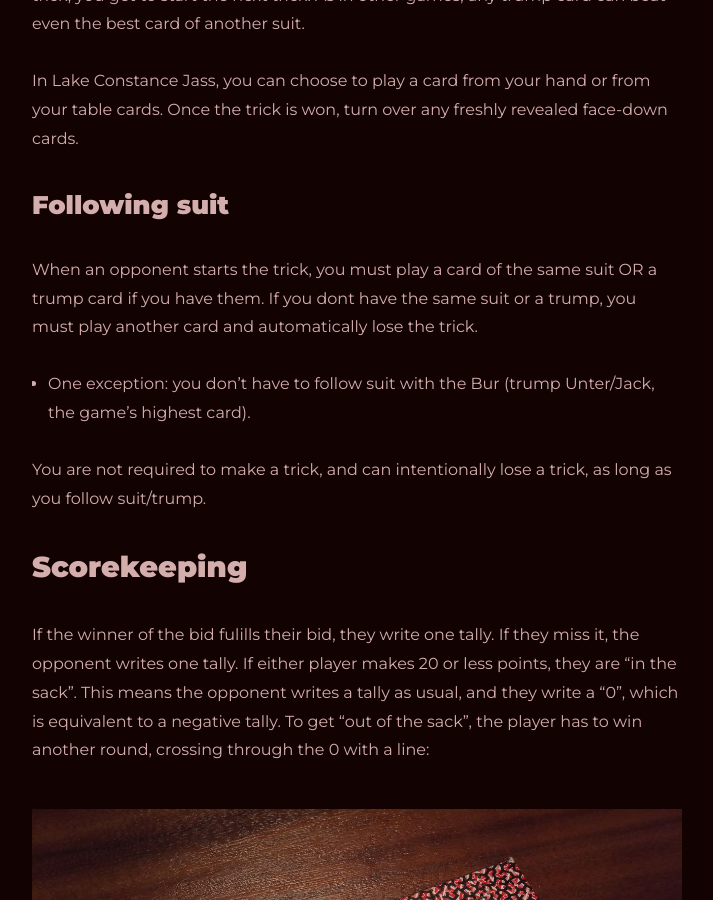
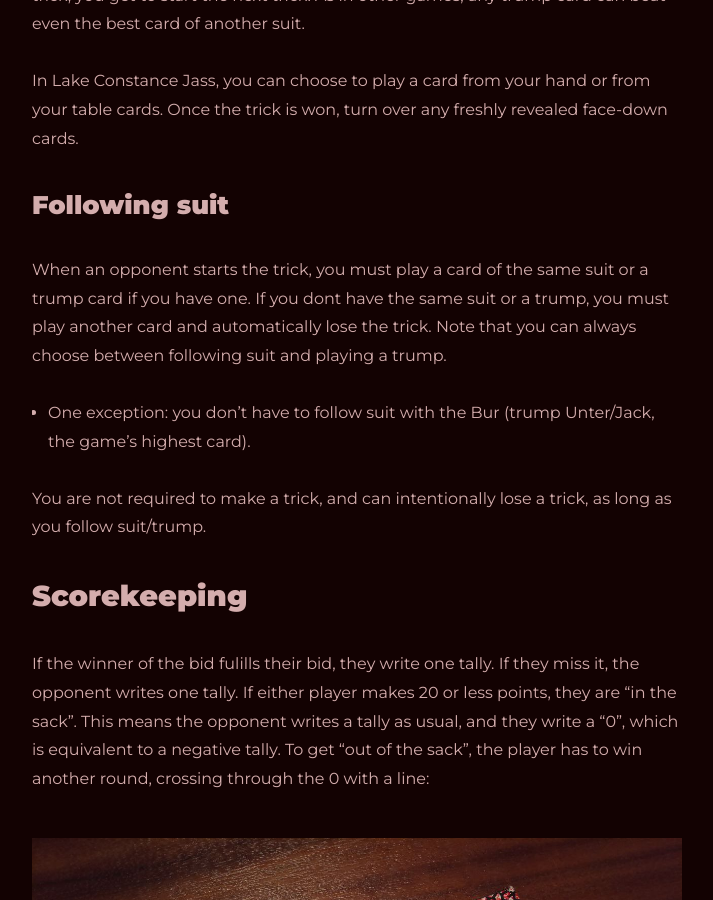
Before and after one commit to BrianInGermany/oldcardgames, a Jekyll site: the page built from all_collections/_posts/2022-12-11-lake_constance_jass.markdown, in a window 1280 px wide and 900 px high, scrolled down 2678 px. Shown: the whole window, without its empty margins (283-996 px from the left). Built offline with Jekyll 4.4.1, drawn with Linux system fonts in a browser that asks for light colours.

Commit message:
edit rules

```diff
--- a/all_collections/_posts/2022-12-11-lake_constance_jass.markdown
+++ b/all_collections/_posts/2022-12-11-lake_constance_jass.markdown
@@ -47,7 +47,7 @@ In Jass, you win a trick by playing the highest card (by trick rank). If you win
 In Lake Constance Jass, __you can choose to play a card from your hand or from your table cards__. Once the trick is won, turn over any freshly revealed face-down cards.
 
 ### Following suit
-When an opponent starts the trick, you must play a card of the same suit OR a trump card if you have them. If you dont have the same suit or a trump, you must play another card and automatically lose the trick.
+When an opponent starts the trick, you must play a card of the same suit or a trump card if you have one. If you dont have the same suit or a trump, you must play another card and automatically lose the trick. Note that you can always choose between following suit and playing a trump.
 - One exception: you don't have to follow suit with the Bur (trump Unter/Jack, the game's highest card).
 
 You are not required to make a trick, and can intentionally lose a trick, as long as you follow suit/trump.
```
